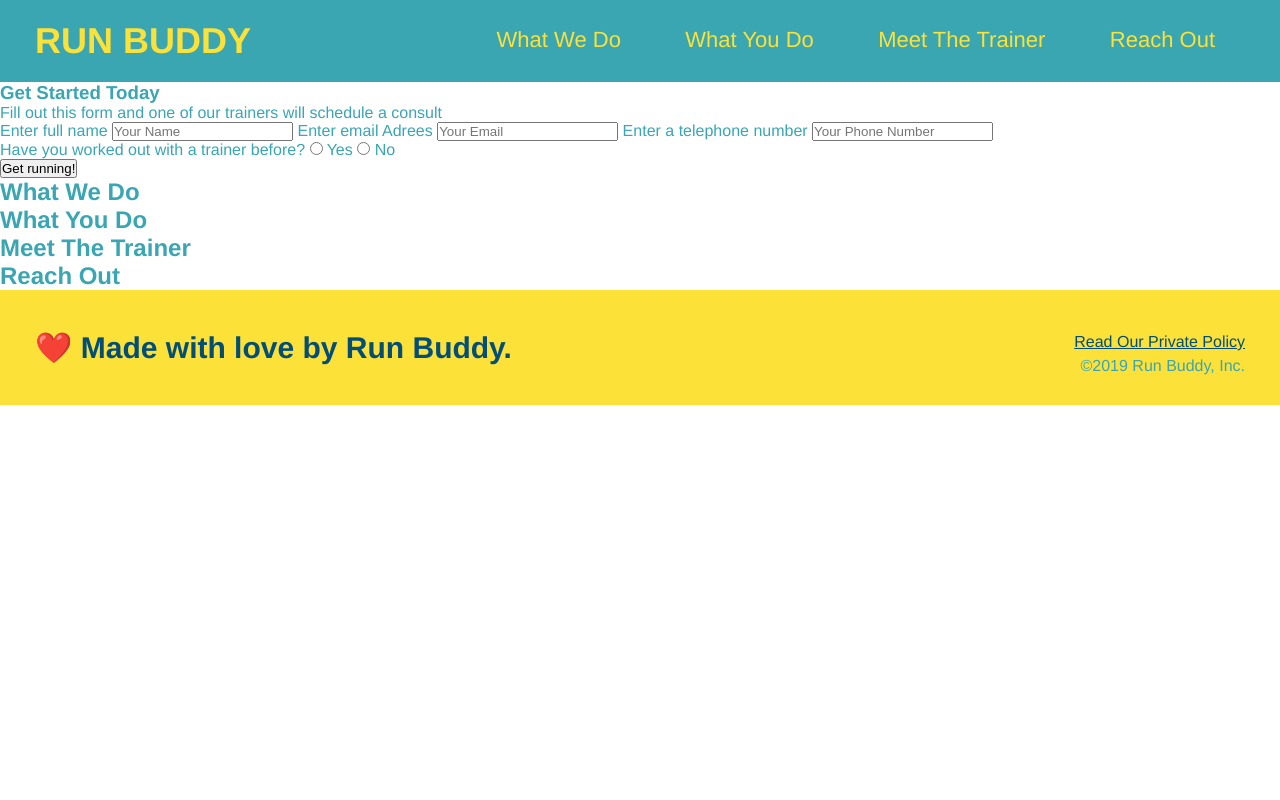
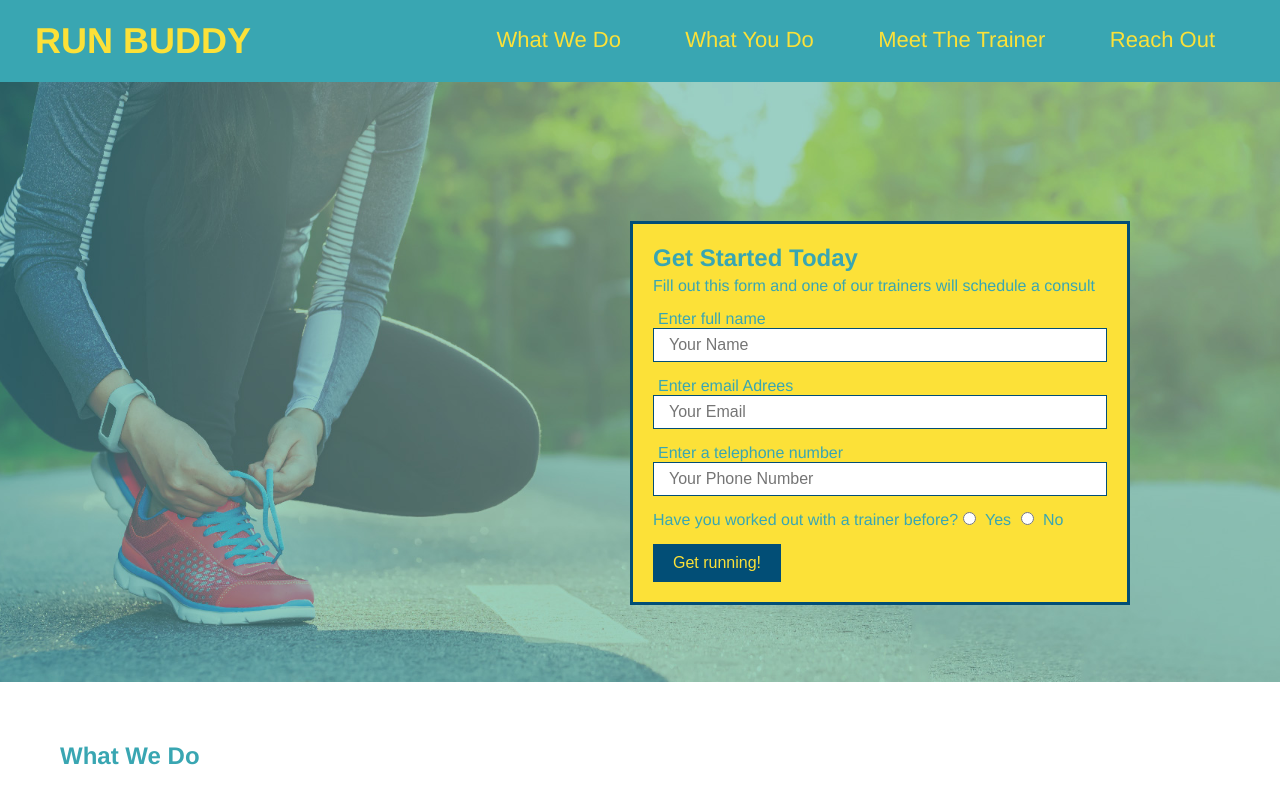
Before and after one commit to mjwair/run-buddy, a plain HTML site: page index.html in a window 1280 px wide. Shown: the top 800 px of the page. Drawn offline with Linux system fonts and the light colour scheme.

Commit message:
the 5th update

```diff
--- a/assets/css/style.css
+++ b/assets/css/style.css
@@ -64,3 +64,63 @@ footer a {
     padding: 0;
     box-sizing: border-box;
 }
+
+section {
+    padding: 60px;
+}
+
+
+/*hero style start*/
+
+.hero {
+    background-image: url(../images/hero-bg.jpg);
+    height: 600px;
+    background-size: cover;
+    background-position: center;
+}
+
+.hero-form {
+    background-color: #fce138;
+    padding: 20px;
+    width: 500px;
+    color: 024e76;
+    border: solid 3px #024e76;
+    position: absolute;
+    bottom: 180px;
+    right: 150px;
+    margin: 5px 0 15px 0;
+}
+
+.form-input {
+    border: 1px solid #024e76;
+    width: 100%;
+    display: block;
+    padding: 7px 15px;
+    font-size: 16px;
+    color: #024e76;
+    margin-bottom: 15px;
+}
+
+.hero-form h3 {
+    margin: 0;
+    font-size: 24px;
+}
+
+.hero-form p {
+    margin: 5px 0 15px 0;
+}
+
+.hero-form label {
+    margin: 0 5px;
+}
+
+.hero-form button {
+    border: none;
+    color: #fce138;
+    background-color: #024e76;
+    padding: 10px 20px;
+    font-size: 16px;
+}
+
+
+/*end style hero
--- a/index.html
+++ b/index.html
@@ -34,18 +34,18 @@
 
     </header>
     <!--hero/jumbotron-->
-    <section>
-        <div>
+    <section class="hero">
+        <div class="hero-form">
             <h3>Get Started Today</h3>
             <p>Fill out this form and one of our trainers will schedule a consult</p>
             <!--add form element-->
             <form>
                 <label for="name">Enter full name</label>
-                <input type="text" placeholder="Your Name" name="name" id="name" />
+                <input type="text" placeholder="Your Name" name="name" id="name" class="form-input" />
                 <label for="Email">Enter email Adrees</label>
-                <input type="email" placeholder="Your Email" name="Email" id="Email" />
+                <input type="email" placeholder="Your Email" name="Email" id="Email" class="form-input" />
                 <label for="Phone">Enter a telephone number</label>
-                <input type="tel" placeholder="Your Phone Number" name="Phone" id="Phone" />
+                <input type="tel" placeholder="Your Phone Number" name="Phone" id="Phone" class="form-input" />
                 <p>
                     Have you worked out with a trainer before?
                     <input type="radio" name="trainer-confirm" id="trainer-yes" />
@@ -75,7 +75,6 @@
     <section>
         <h2>Reach Out</h2>
     </section>
-
     <footer>
         <h2>❤️ Made with love by Run Buddy.</h2>
         <div><a href="#">Read Our Private Policy</a><br/> &copy;2019 Run Buddy, Inc.
```
Also changed, not shown: assets/images/hero-bg.jpg (added).
